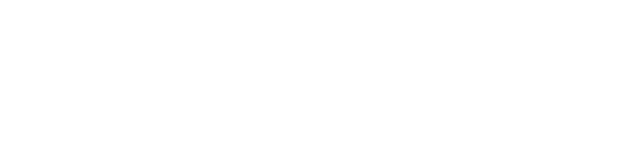
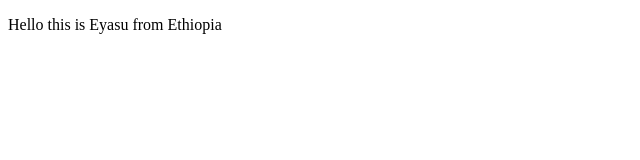
Before and after one commit to shakespear95/codechallenge, a plain HTML site: page index.html in a window 1280 px wide. Shown: the whole page, without its empty margins (0-640 px from the left). Drawn offline with Linux system fonts and the light colour scheme.

Commit message:
add info on in the file

```diff
--- a/index.html
+++ b/index.html
@@ -7,6 +7,8 @@
     <title>Document</title>
 </head>
 <body>
-
+    <p>
+        Hello this is Eyasu from <bold>Ethiopia </bold>
+    </p>
 </body>
 </html>
```
